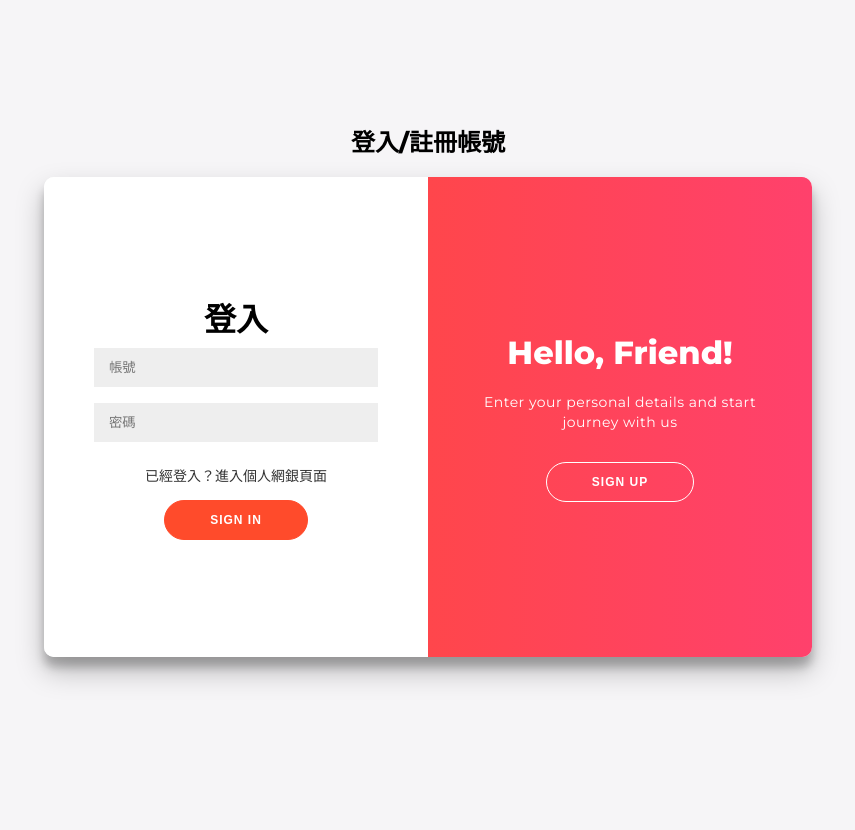
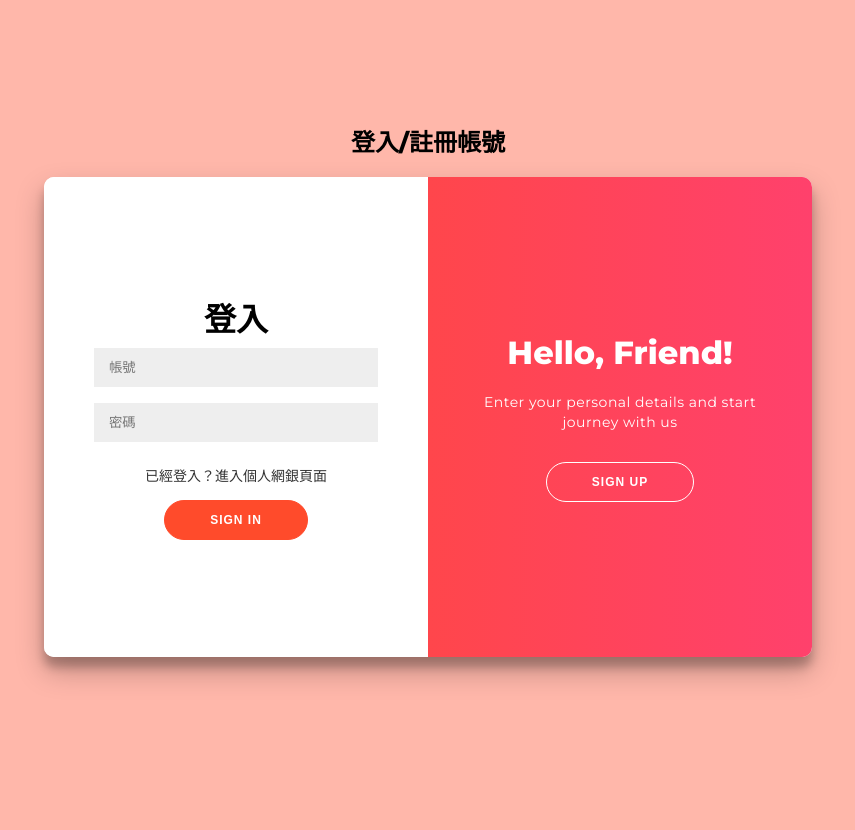
Before and after one commit to xxxijslm/RD5_Assignment, a PHP site: page / in a window 1280 px wide. Shown: the whole page, without its empty margins (212-1067 px from the left). Run offline with PHP 8.4, Linux system fonts and the light colour scheme; data that the repository does not hold is empty.

Commit message:
edit index bg color

```diff
--- a/index.php
+++ b/index.php
@@ -91,6 +91,7 @@
         unset($_SESSION['userId']);
         unset($_SESSION['userAcc']);
         unset($_SESSION['capital']);
+        header("Location: index.php");
     }
 ?>
 
--- a/style.css
+++ b/style.css
@@ -6,7 +6,7 @@
 }
 
 body {
-	background: #f6f5f7;
+	background: #ffb7aa;
 	display: flex;
 	justify-content: center;
 	align-items: center;
```
Also changed, not shown: 1 other file.
